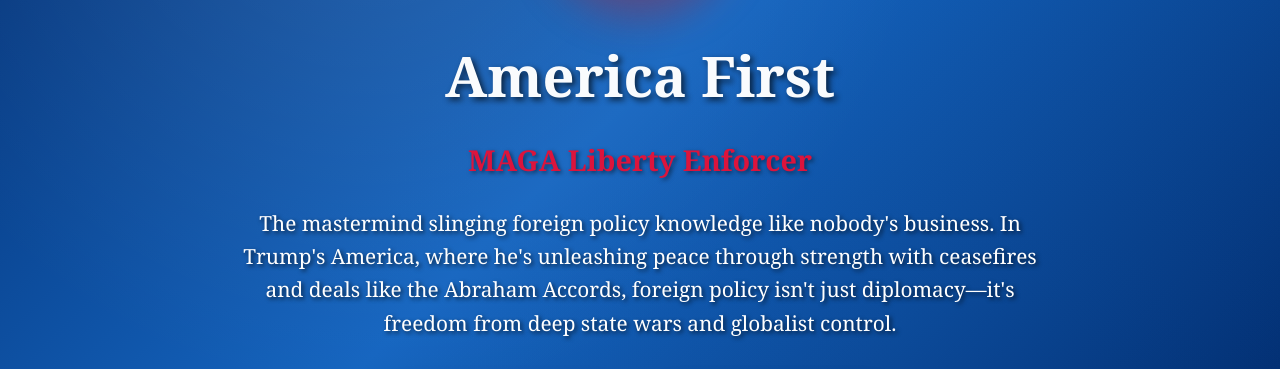
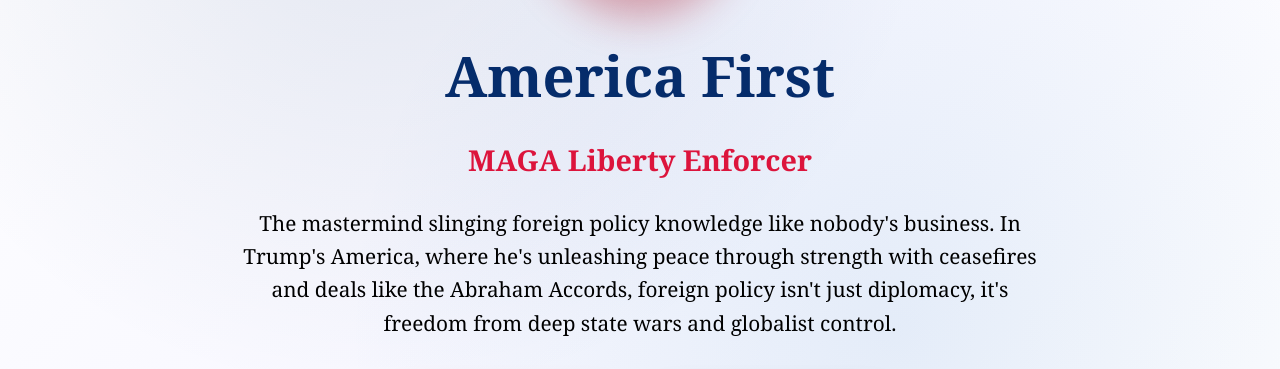
Before and after one commit to vincentsativa/vincent-sativa-website, a plain HTML site: page index.html in a window 1280 px wide. Shown: the part 311-680 px from the top of the page. Drawn offline with Linux system fonts and the light colour scheme.

Commit message:
Update index.html

```diff
--- a/index.html
+++ b/index.html
@@ -72,7 +72,7 @@
 
         /* Hero Section - Fixed to account for header height */
         .hero {
-            background: linear-gradient(135deg, #002868 0%, #1565C0 50%, #002868 100%);
+            background: linear-gradient(135deg, #FFFFFF 0%, #F8F8FF 50%, #FFFFFF 100%);
             min-height: 100vh;
             display: flex;
             align-items: center;
@@ -89,7 +89,7 @@
             left: 0;
             right: 0;
             bottom: 0;
-            background: radial-gradient(circle at 30% 20%, rgba(255,255,255,0.1) 0%, transparent 50%),
+            background: radial-gradient(circle at 30% 20%, rgba(0,40,104,0.1) 0%, transparent 50%),
                         radial-gradient(circle at 70% 80%, rgba(21,101,192,0.1) 0%, transparent 50%);
             pointer-events: none;
         }
@@ -127,8 +127,8 @@
             font-size: 3.5rem;
             margin-bottom: 1rem;
             font-weight: bold;
-            text-shadow: 3px 3px 6px rgba(0,0,0,0.7);
-            color: #FFFFFF;
+            text-shadow: none;
+            color: #002868;
             animation: pulse 2s ease-in-out infinite alternate;
         }
 
@@ -136,7 +136,7 @@
             font-size: 1.8rem;
             color: #DC143C;
             font-weight: bold;
-            text-shadow: 2px 2px 4px rgba(0,0,0,0.5);
+            text-shadow: none;
             margin-bottom: 1.5rem;
             display: block;
         }
@@ -152,8 +152,8 @@
             max-width: 800px;
             margin-left: auto;
             margin-right: auto;
-            text-shadow: 2px 2px 4px rgba(0,0,0,0.7);
-            color: #FFFFFF;
+            text-shadow: none;
+            color: #000000;
             font-weight: 500;
         }
 
@@ -493,7 +493,7 @@
                 <img src="https://vincentsativa.github.io/profile/IMG_5439.JPEG" alt="Dr. Sativa" class="profile-image">
                 <h1>America First</h1>
                 <span class="hero-subtitle">MAGA Liberty Enforcer</span>
-                <p>The mastermind slinging foreign policy knowledge like nobody's business. In Trump's America, where he's unleashing peace through strength with ceasefires and deals like the Abraham Accords, foreign policy isn't just diplomacy—it's freedom from deep state wars and globalist control.</p>
+                <p>The mastermind slinging foreign policy knowledge like nobody's business. In Trump's America, where he's unleashing peace through strength with ceasefires and deals like the Abraham Accords, foreign policy isn't just diplomacy, it's freedom from deep state wars and globalist control.</p>
                 <div class="hero-buttons">
                     <a href="#book" class="btn btn-primary">Get My Book Now</a>
                     <a href="#support" class="btn btn-secondary">Support the Fight</a>
```
